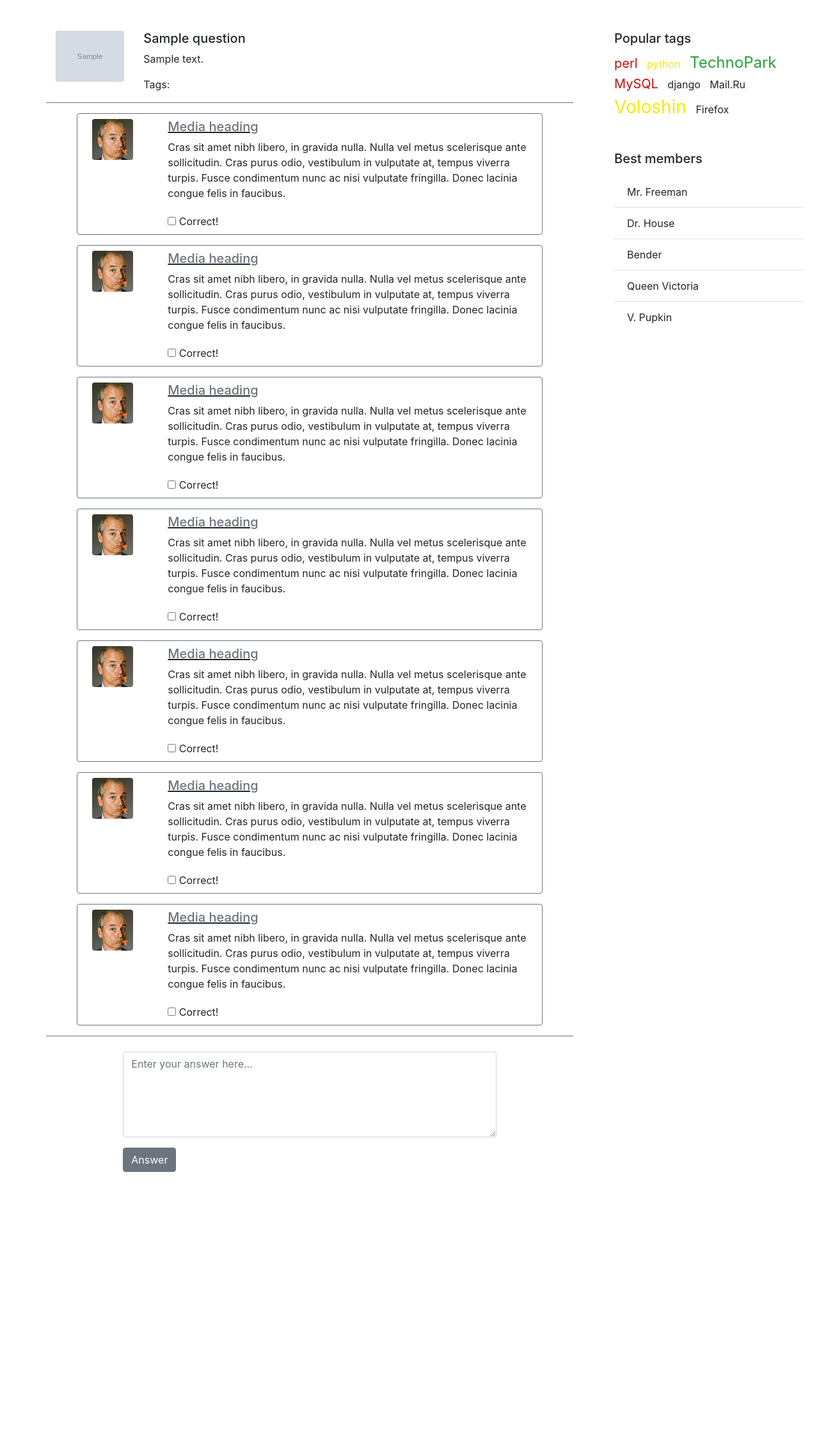
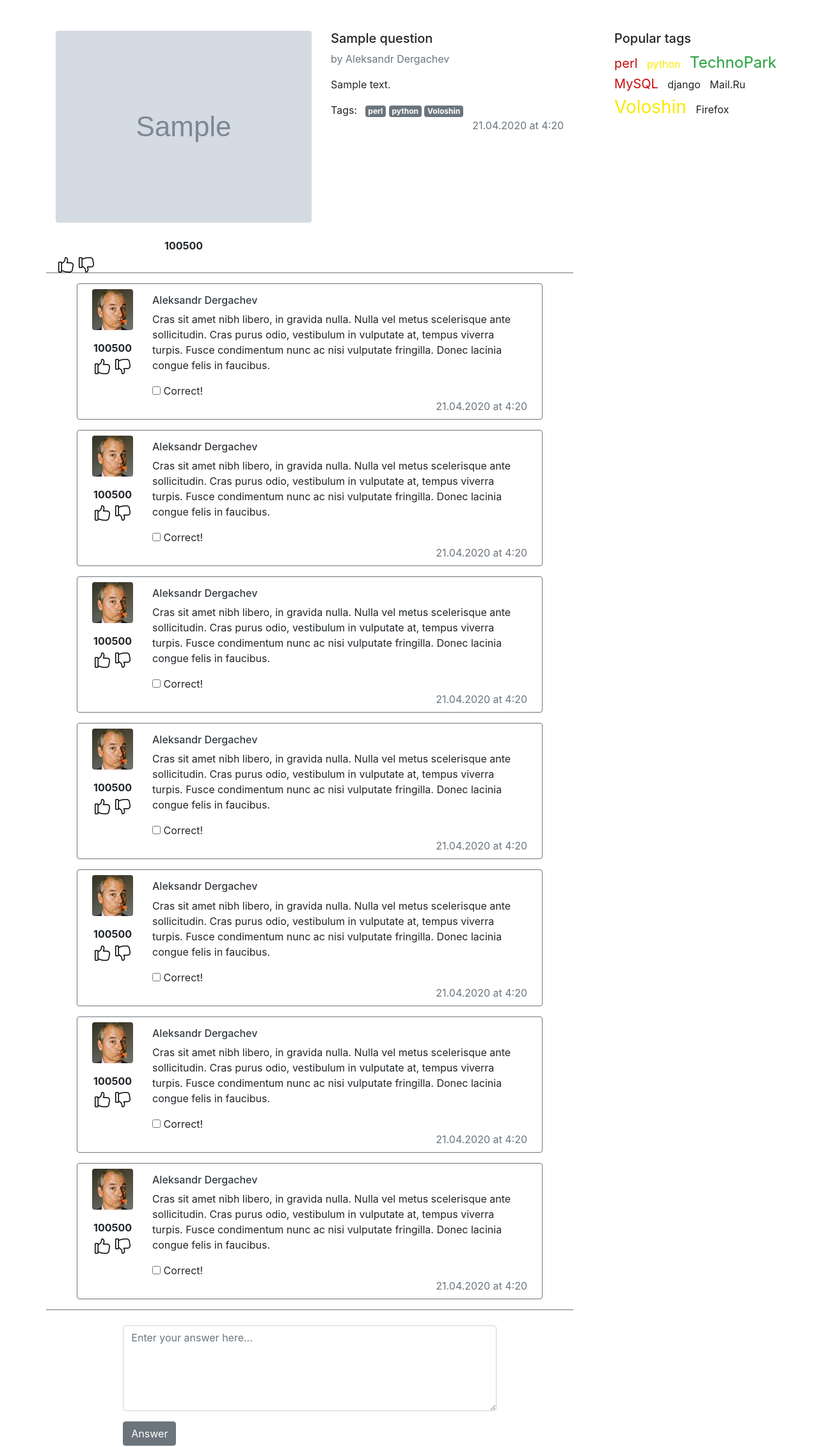
Before and after one commit to keithzetterstrom/AskMe, a Django app: page /AskMe/question/1/ in a window 1280 px wide. Shown: the part 56-2318 px from the top of the page at 64% size. Before the commit the page ends 1888 px from the top, so only its background shows below. Run offline with Django 3.2, Linux system fonts and the light colour scheme; tables that the repository leaves empty hold one stand-in row (values such as "Sample post"); grey boxes marked "Sample" are stand-in pictures; some libraries are stand-ins or nearby versions.

Commit message:
Верстка: Добавил рейтинг вопросов и ответов, тэги, авторство и время

```diff
--- a/templates/base.html
+++ b/templates/base.html
@@ -59,14 +59,14 @@
             <li>Firefox</li>
         </ul>
 
-        <h5 class="mt-5">Best members</h5>
-        <ul class="list-group list-group-flush mt-3">
-            <li class="list-group-item">Mr. Freeman</li>
-            <li class="list-group-item">Dr. House</li>
-            <li class="list-group-item">Bender</li>
-            <li class="list-group-item">Queen Victoria</li>
-            <li class="list-group-item">V. Pupkin</li>
-        </ul>
+{#        <h5 class="mt-5">Best members</h5>#}
+{#        <ul class="list-group list-group-flush mt-3">#}
+{#            <li class="list-group-item">Mr. Freeman</li>#}
+{#            <li class="list-group-item">Dr. House</li>#}
+{#            <li class="list-group-item">Bender</li>#}
+{#            <li class="list-group-item">Queen Victoria</li>#}
+{#            <li class="list-group-item">V. Pupkin</li>#}
+{#        </ul>#}
     </div>
     </div>
 </div>
--- a/templates/inc/answer.html
+++ b/templates/inc/answer.html
@@ -2,16 +2,28 @@
 
 <div class="media mx-5 border border-secondary rounded">
     <div class="row mx-2 my-2">
-        <div class="col-2">
-            <img src="{% static 'img/1.jpg' %}" class="mr-3 img-fluid rounded" alt="..." >
+        <div class="col-auto">
+            <img src="{% static 'img/1.jpg' %}" class="img-fluid rounded" alt="..." >
+            <p class="text-center font-weight-bold mt-3 mb-1">
+                100500
+            </p>
+            <div class="row mx-auto">
+                <a href=""><img src="{% static 'img/like.png' %}" class="mx-1"></a>
+                <a href=""><img src="{% static 'img/dislike.png' %}" class="mx-1"></a>
+            </div>
         </div>
-        <div class="col-10 media-body">
+        <div class="col-auto media-body">
             <div>
-                <h5 class="mt-0" style="text-decoration: underline;"><a href="{% url 'ask_me:questions' %}"  class="text-secondary"> Media heading </a></h5>
-                <p class="clip" style="height: 100px; overflow: hidden; text-overflow: ellipsis;">Cras sit amet nibh libero, in gravida nulla. Nulla vel metus scelerisque ante sollicitudin. Cras purus odio, vestibulum in vulputate at, tempus viverra turpis. Fusce condimentum nunc ac nisi vulputate fringilla. Donec lacinia congue felis in faucibus.</p>
+                <h6 class="text-dark mt-2">
+                    Aleksandr Dergachev
+                </h6>
+                <p class="text-break">
+                    Cras sit amet nibh libero, in gravida nulla. Nulla vel metus scelerisque ante sollicitudin. Cras purus odio, vestibulum in vulputate at, tempus viverra turpis. Fusce condimentum nunc ac nisi vulputate fringilla. Donec lacinia congue felis in faucibus.
+                </p>
             </div>
             <div>
                 <input type="checkbox"> Correct!
+                <p class="text-right text-secondary m-0">21.04.2020 at 4:20</p>
             </div>
         </div>
     </div>
--- a/templates/question.html
+++ b/templates/question.html
@@ -5,17 +5,29 @@
 
 
     <div class="media mx-5 border-bottom border-secondary">
-        <div class="col-2">
-            <img src="{{dct.author.avatar.url}}" class="mr-3 img-fluid rounded" alt="..." >
-
+        <div class="col-auto">
+            <img src="{{dct.author.avatar.url}}" class="img-fluid rounded" alt="..." >
+            <p class="text-center font-weight-bold mt-4 mb-1">
+                100500
+            </p>
+            <div class="row mx-auto">
+                <a href=""><img src="{% static 'img/like.png' %}" class="mx-1"></a>
+                <a href=""><img src="{% static 'img/dislike.png' %}" class="mx-1"></a>
+            </div>
         </div>
-        <div class="col-10 media-body">
+        <div class="col-auto media-body">
             <div class="text-left">
                 <h5 class="mt-0">{{ dct.title }}</h5>
+                <p class="text-secondary">by Aleksandr Dergachev</p>
                 <p class="clip" style=" word-wrap: break-word; height: auto; width: auto; text-overflow: ellipsis;">{{ dct.question_text }}</p>
             </div>
             <div class="mb-3">
-                Tags: {% comment %}<a href="{% url 'ask_me:questions' %}" class="text-secondary"> answer</a>{% endcomment %}
+                Tags:
+                <span class="mr-2"></span>
+                <a href="" class="badge badge-secondary">perl</a>
+                <a href="" class="badge badge-secondary">python</a>
+                <a href="" class="badge badge-secondary">Voloshin</a>
+                <p class="text-right text-secondary m-0">21.04.2020 at 4:20</p>
             </div>
         </div>
     </div>
```
Also changed, not shown: templates/inc/question.html (+20 -7 lines), static/img/dislike.png (added), static/img/like.png (added).
